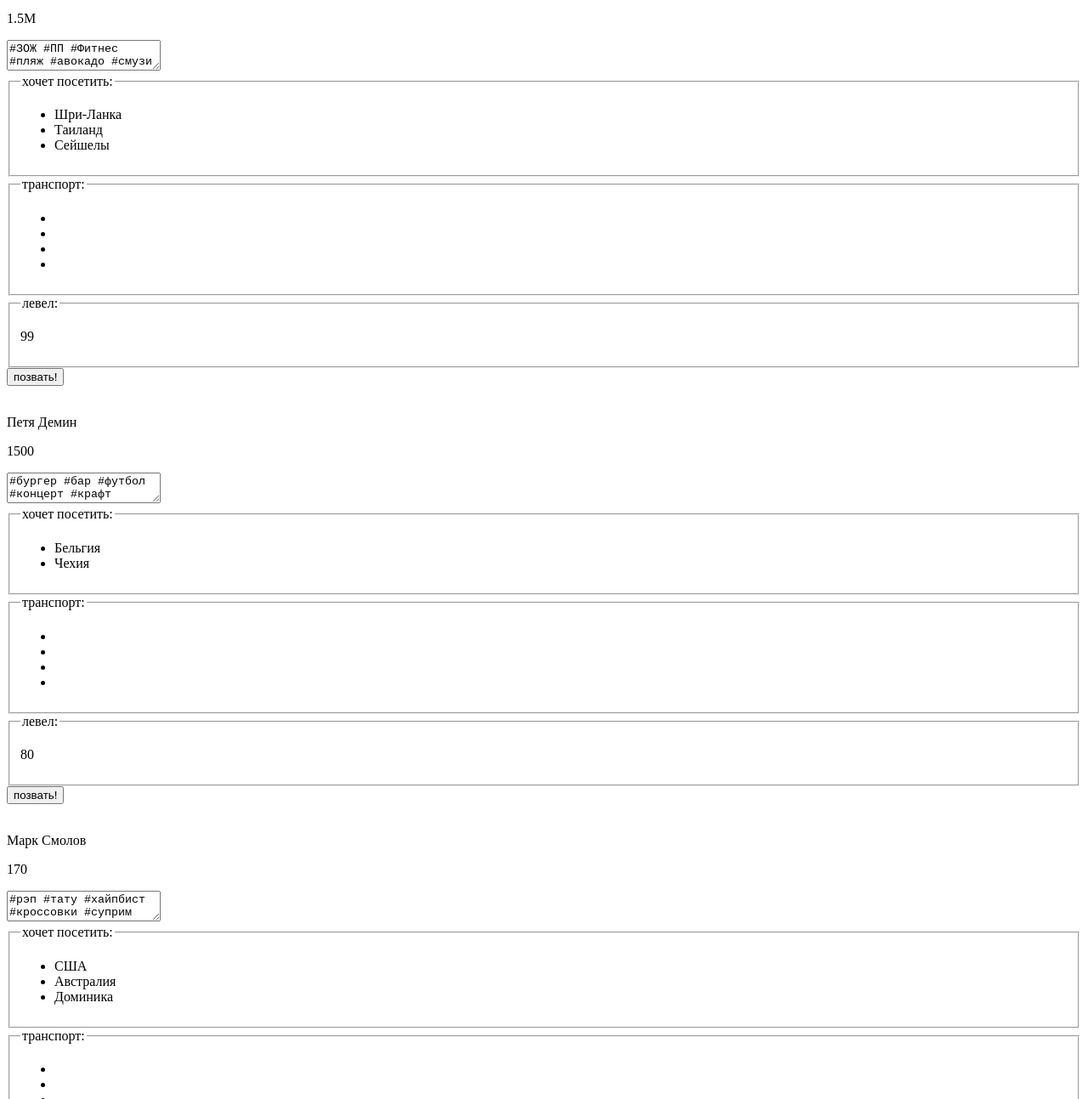
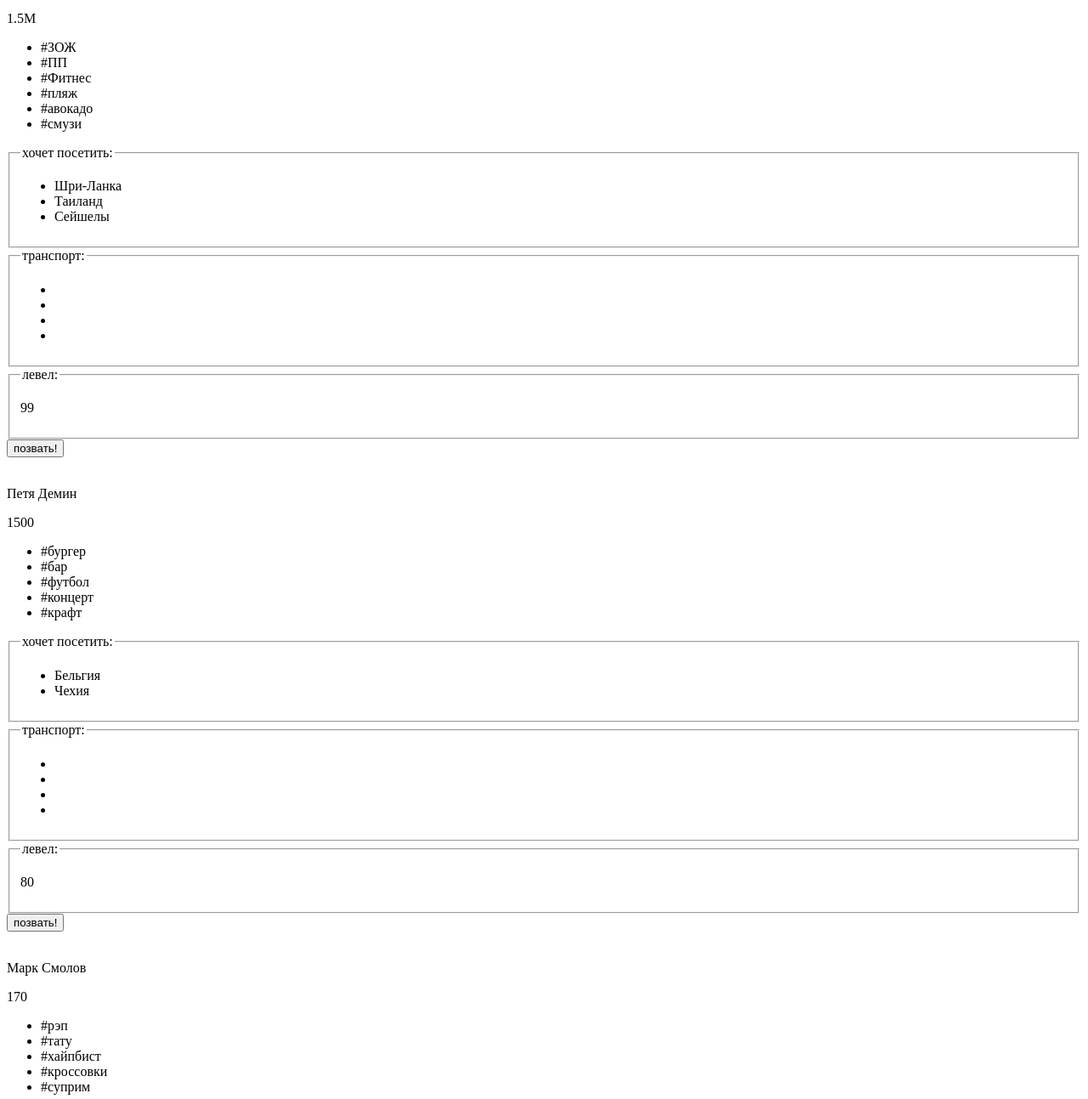
Before and after one commit to Pikul86/827003-pognali-19, a website: page source/catalog.html in a window 1280 px wide. Shown: the part 1267-2560 px from the top of the page at 85% size. Drawn offline with Linux system fonts and the light colour scheme.

Commit message:
Исправил списки на главной и в каталоге

```diff
--- a/source/catalog.html
+++ b/source/catalog.html
@@ -166,7 +166,14 @@
     <p>Таня Фирсова</p>
     <p>1.5M</p>
     <!--кружок активности пользователя, вставить или фоном. Или сделать отдельным div-->
-    <textarea>#ЗОЖ #ПП #Фитнес #пляж #авокадо #смузи</textarea>
+    <ul class="candidate-tag__list">
+      <li class="tag__list">#ЗОЖ</li>
+      <li class="tag__list">#ПП</li>
+      <li class="tag__list">#Фитнес</li>
+      <li class="tag__list">#пляж</li>
+      <li class="tag__list">#авокадо</li>
+      <li class="tag__list">#смузи</li>
+    </ul>
     <fieldset class="candidate-country">
       <legend>хочет посетить:</legend>
       <ul class="candidate__list">
@@ -216,7 +223,13 @@
     <p>Петя Демин</p>
     <p>1500</p>
     <!--кружок активности пользователя, вставить или фоном. Или сделать отдельным div-->
-    <textarea>#бургер #бар #футбол #концерт #крафт</textarea>
+    <ul class="candidate-tag__list">
+      <li class="tag__list">#бургер</li>
+      <li class="tag__list">#бар</li>
+      <li class="tag__list">#футбол</li>
+      <li class="tag__list">#концерт</li>
+      <li class="tag__list">#крафт</li>
+    </ul>
     <fieldset class="candidate-country">
       <legend>хочет посетить:</legend>
       <ul class="candidate__list">
@@ -265,7 +278,13 @@
     <p>Марк Смолов</p>
     <p>170</p>
     <!--кружок активности пользователя, вставить или фоном. Или сделать отдельным div-->
-    <textarea>#рэп #тату #хайпбист #кроссовки #суприм</textarea>
+    <ul class="candidate-tag__list">
+      <li class="tag__list">#рэп</li>
+      <li class="tag__list">#тату</li>
+      <li class="tag__list">#хайпбист</li>
+      <li class="tag__list">#кроссовки</li>
+      <li class="tag__list">#суприм</li>
+    </ul>
     <fieldset class="candidate-country">
       <legend>хочет посетить:</legend>
       <ul class="candidate__list">
@@ -315,7 +334,12 @@
     <p>Лариса Роговая</p>
     <p>23</p>
     <!--кружок активности пользователя, вставить или фоном. Или сделать отдельным div-->
-    <textarea>#образование #карьера #учеба #линкедин</textarea>
+    <ul class="candidate-tag__list">
+      <li class="tag__list">#образование</li>
+      <li class="tag__list">#карьера</li>
+      <li class="tag__list">#учеба</li>
+      <li class="tag__list">#линкедин</li>
+    </ul>
     <fieldset class="candidate-country">
       <legend>хочет посетить:</legend>
       <ul class="candidate__list">
```
Also changed, not shown: source/index.html (+15 -2 lines).
